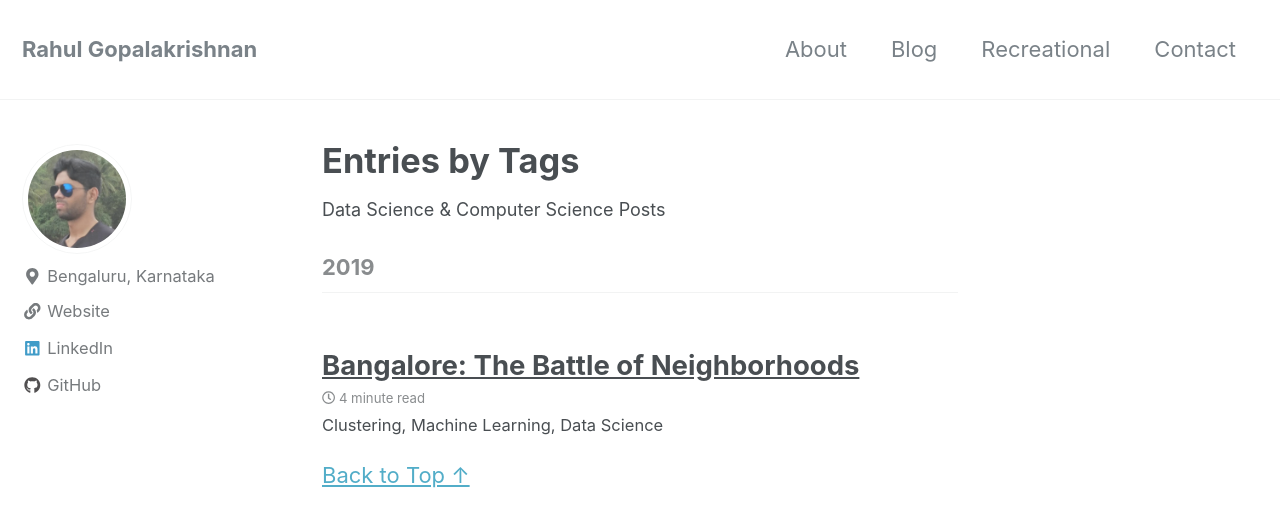
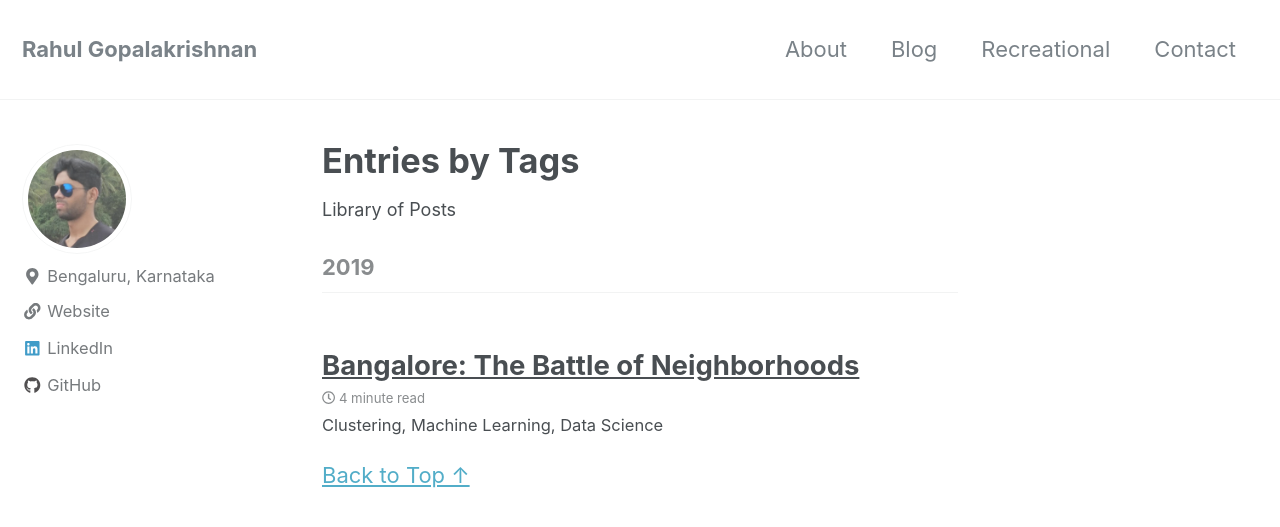
Before and after one commit to gopalrahulrg/gopalrahulrg.github.io, a Jekyll site: the page built from _pages/blog.md, in a window 1280 px wide and 900 px high. Shown: the top 527 px of the window. Built offline with Jekyll 4.4.1, drawn with Linux system fonts in a browser that asks for light colours; nearby versions of some CDN libraries.

Commit message:
Update blog.md

```diff
--- a/_pages/blog.md
+++ b/_pages/blog.md
@@ -6,4 +6,4 @@
 header:
 ---
 
-<font size="4"><p style='text-align: justify;'>Data Science & Computer Science Posts<p>
+<font size="4"><p style='text-align: justify;'>Library of Posts<p>
```
